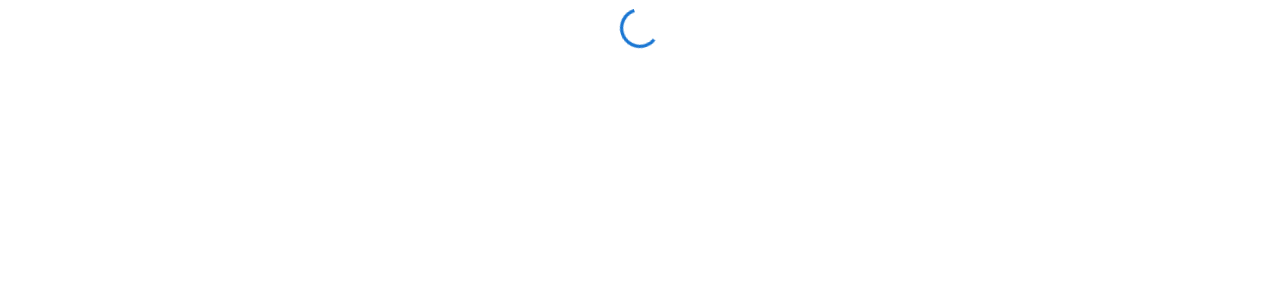
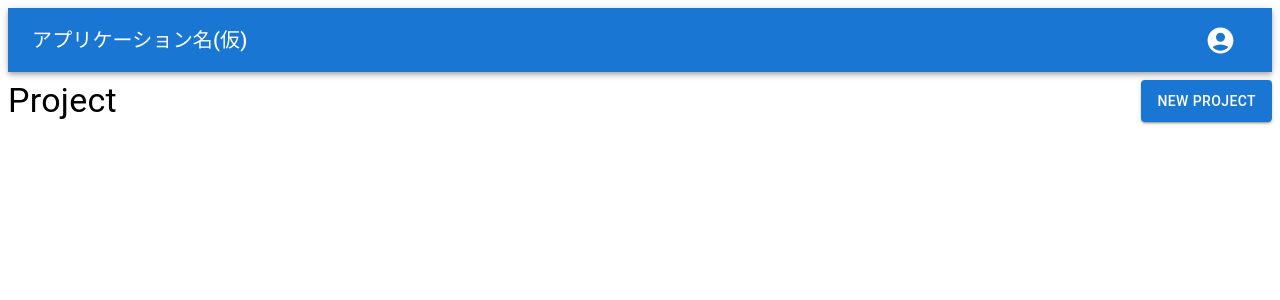
Before and after one commit to katsudon08/devHelper_frontend, a React (Vite) app: page / in a window 1280 px wide. Shown: the top 300 px of the page. Built offline with nearby package versions, Linux system fonts and the light colour scheme.

Commit message:
UIの作り直しをしなければいけない

```diff
--- a/src/App.jsx
+++ b/src/App.jsx
@@ -3,13 +3,15 @@ import { RouterConfig } from './Router/RouterConfig';
 import { ErrorBoundary } from 'react-error-boundary';
 import ErrorFallBack from './components/error/ErrorFallBack';
 import Loading from './components/Loading';
+import SignIn from "./pages/auth/SignIn";
 
 function App() {
     return (
         // エラーバウンダリー
         <ErrorBoundary FallbackComponent={ErrorFallBack}>
-            {/* <RouterConfig /> */}
-            <Loading />
+            <RouterConfig />
+            {/* <Loading /> */}
+            {/* <SignIn /> */}
         </ErrorBoundary>
     )
 }
```
